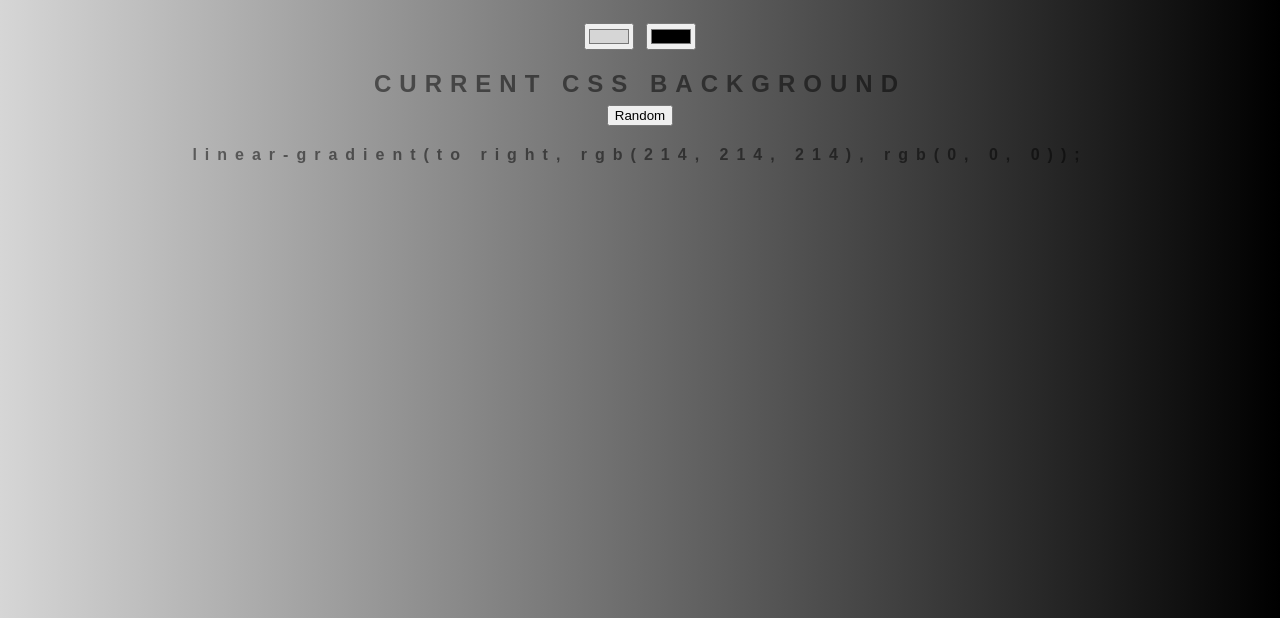
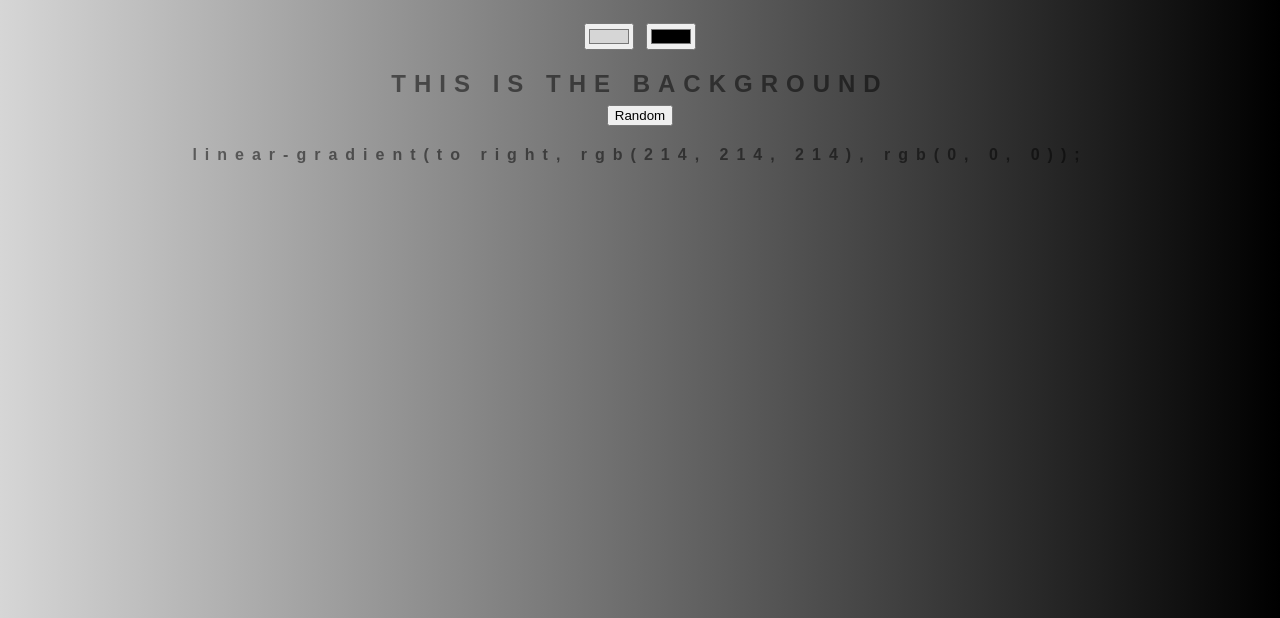
Before and after one commit to samabarker/backgroundgenerator, a plain HTML site: page index.html in a window 1280 px wide. Shown: the part 182-800 px from the top of the page. Drawn offline with Linux system fonts and the light colour scheme.

Commit message:
Text Change

```diff
--- a/index.html
+++ b/index.html
@@ -9,7 +9,7 @@
             <input class = "color1" type = "color" name="color1" value = "#d6d6d6">
             <input class = "color2" type = "color" name="color2" value="#000000">
         <h2>
-            Current CSS Background<br>
+            This is the background<br>
             <button id="random">Random</button>
         </h2>
         <h3>
```
